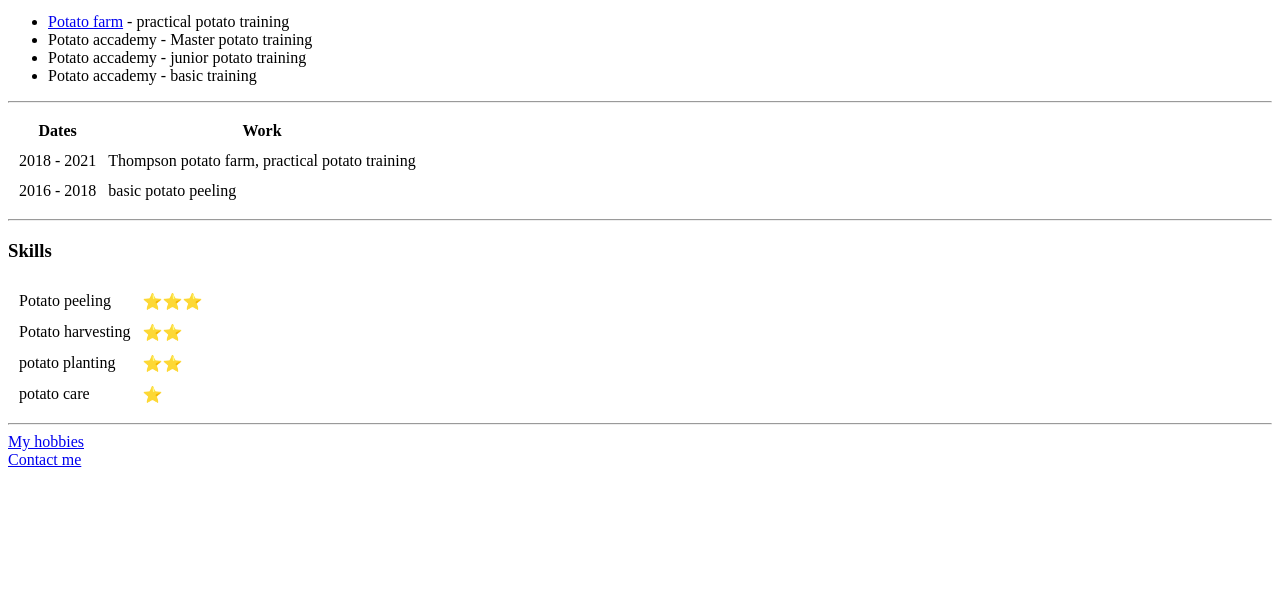
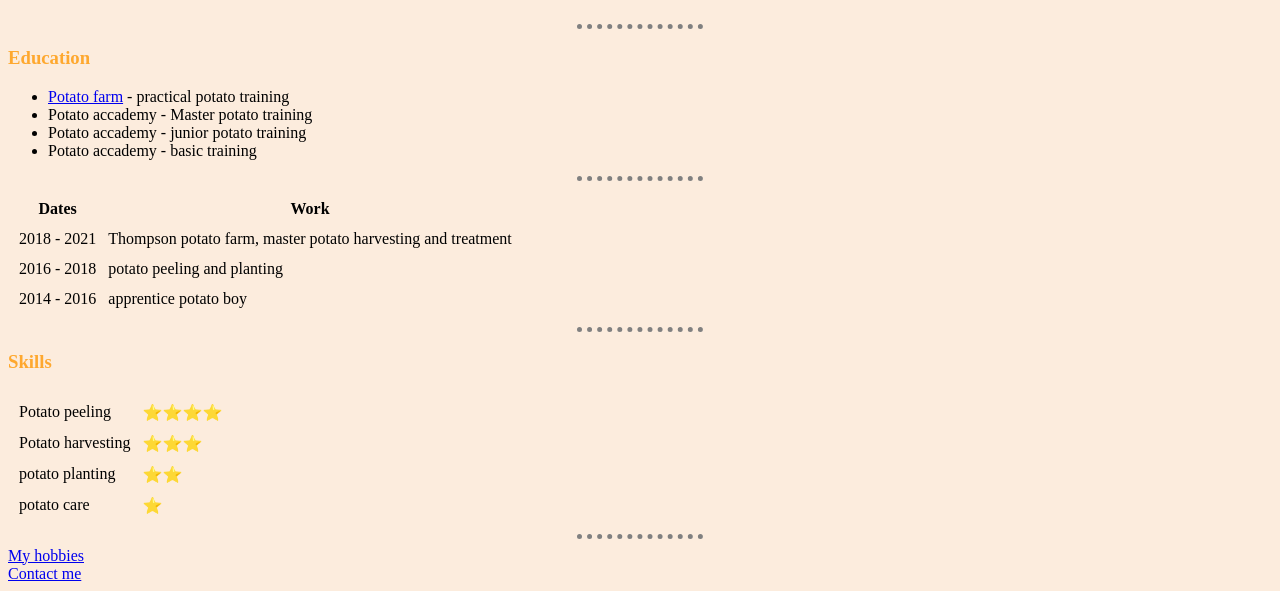
Before and after one commit to Tokerud/PotatoCV, a plain HTML site: page index.html in a window 1280 px wide. Shown: the part 218-809 px from the top of the page. Drawn offline with Linux system fonts and the light colour scheme.

Commit message:
Add files via upload

```diff
--- a/index.html
+++ b/index.html
@@ -4,17 +4,22 @@
 <head>
   <meta charset="utf-8">
   <title>Potato Harry's personal website</title>
+  <link rel="stylesheet" href="css/styles.css">
 </head>
 
+
+
 <body>
+  <h1>I Am <em>Potatoboy</em> Harry</h1>
+
   <table>
     <tr>
-      <td><img src="https://images.theconversation.com/files/72534/original/image-20150219-28209-ovexg7.jpg?ixlib=rb-1.1.0&q=45&auto=format&w=926&fit=clip" width=40% alt="Imre profile picture"></td>
+      <td><img src="https://images.theconversation.com/files/72534/original/image-20150219-28209-ovexg7.jpg?ixlib=rb-1.1.0&q=45&auto=format&w=926&fit=clip" width=40% alt="Potato profile picture"></td>
       <td>
         <h1>Potato Harry</h1>
         <p><em>Founder of this site and a really cool potato</em></p>
 
-        <p>This is my bio. im a full grown potato and a pretty nice guy  </p>
+        <p>This is my bio. im a full grown potato and a pretty nice guy </p>
       </td>
     </tr>
   </table>
@@ -31,7 +36,7 @@
   </ul>
   <hr>
 
-  <table cellspacing ="10">
+  <table cellspacing="10">
     <thead>
       <tr>
         <th>Dates</th>
@@ -42,11 +47,15 @@
 
       <tr>
         <td>2018 - 2021</td>
-        <td>Thompson potato farm, practical potato training</td>
+        <td>Thompson potato farm, master potato harvesting and treatment</td>
       </tr>
       <tr>
         <td>2016 - 2018</td>
-        <td> basic potato peeling</td>
+        <td>potato peeling and planting</td>
+      </tr>
+      <tr>
+        <td>2014 - 2016</td>
+        <td>apprentice potato boy</td>
       </tr>
     </tbody>
   </table>
@@ -54,15 +63,15 @@
   <h3>Skills</h3>
 
 
-      <table cellspacing = "10">
+  <table cellspacing="10">
 
     <tr>
       <td>Potato peeling</td>
-          <td>⭐⭐⭐</td>
+      <td>⭐⭐⭐⭐</td>
     </tr>
     <tr>
       <td>Potato harvesting</td>
-          <td>⭐⭐</td>
+      <td>⭐⭐⭐</td>
     </tr>
 
 
```
Lines whose indentation alone changed are shown as unchanged.
